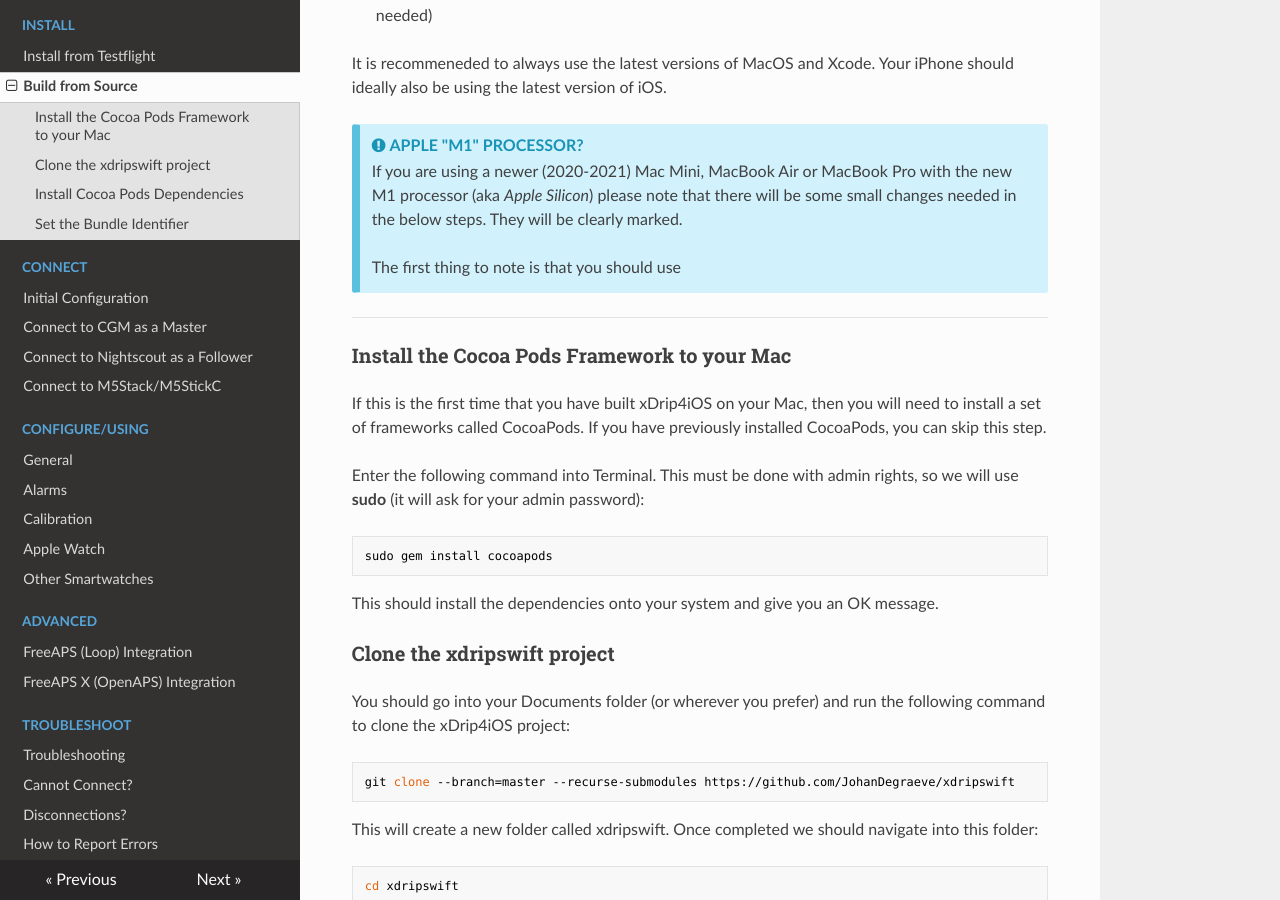
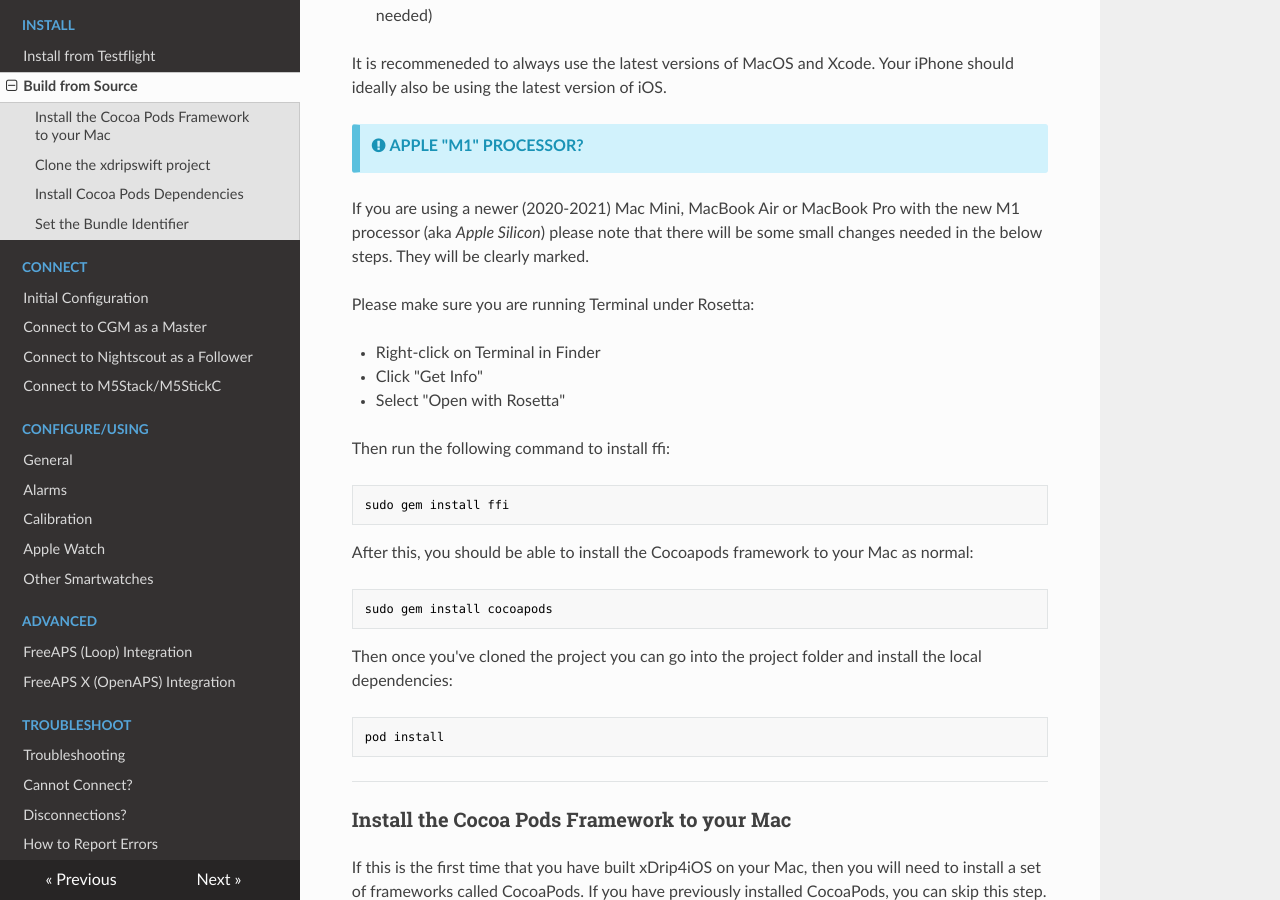
Before and after one commit to paulplant/xdrip4ios_docs, an MkDocs documentation site: the page built from docs/install/build.md, in a window 1280 px wide and 900 px high, scrolled down 1253 px. Built offline with MkDocs 1.6.1, drawn with Linux system fonts in a browser that asks for light colours; nearby versions of some CDN libraries; old or Windows-style settings are respelled for this version of MkDocs.

Commit message:
Update build.md
Rough writeup of M1 instructions from FB

```diff
--- a/docs/install/build.md
+++ b/docs/install/build.md
@@ -23,9 +23,26 @@ Ready? So then let's begin. Here are some of the things that you'll need before
 It is recommeneded to always use the latest versions of MacOS and Xcode. Your iPhone should ideally also be using the latest version of iOS.
 
 !!!info "APPLE "M1" PROCESSOR?"
-    If you are using a newer (2020-2021) Mac Mini, MacBook Air or MacBook Pro with the new M1 processor (aka *Apple Silicon*) please note that there will be some small changes needed in the below steps. They will be clearly marked.
+If you are using a newer (2020-2021) Mac Mini, MacBook Air or MacBook Pro with the new M1 processor (aka *Apple Silicon*) please note that there will be some small changes needed in the below steps. They will be clearly marked.
 
-    The first thing to note is that you should use
+Please make sure you are running Terminal under Rosetta:
+
+- Right-click on Terminal in Finder
+- Click "Get Info"
+- Select "Open with Rosetta"
+
+Then run the following command to install ffi:
+
+    sudo gem install ffi
+
+After this, you should be able to install the Cocoapods framework to your Mac as normal:
+
+    sudo gem install cocoapods
+
+Then once you've cloned the project you can go into the project folder and install the local dependencies:
+
+    pod install
+
 ___
 ### Install the Cocoa Pods Framework to your Mac
 
```
